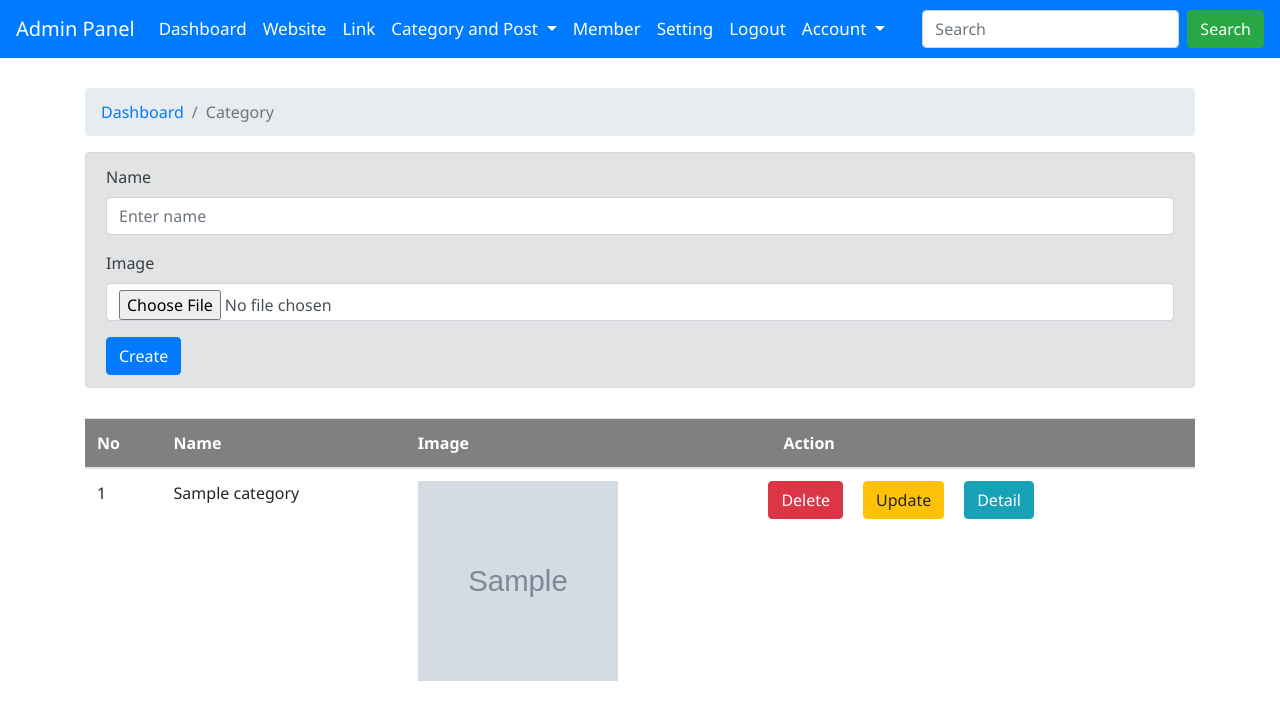
After one commit to WebDeveloperThawZinSoe/Blog-System-With-Pure-PHP, a PHP site: page /admin/category.php in a window 1280 px wide. The commit adds this page. Shown: the top 720 px of the page. Run offline with PHP 8.4, Linux system fonts and the light colour scheme; the visitor is signed in with stand-in values (Sample User, id 1); tables that the repository leaves empty or names only in its code hold one stand-in row (values such as "Sample post"); grey boxes marked "Sample" are stand-in pictures; some libraries are stand-ins or nearby versions.

Commit message:
Category Create Delete

```diff
--- /dev/null
+++ b/admin/category.php
@@ -0,0 +1,88 @@
+<?php
+    include_once "header.php";
+    include_once "navbar.php";
+    include_once "alert.php";
+?>
+<div class="container" style="margin-top:30px;margin-bottom: 30px;">
+
+    <nav aria-label="breadcrumb">
+    <ol class="breadcrumb">
+        <li class="breadcrumb-item"><a href="index.php">Dashboard</a></li>
+        <li class="breadcrumb-item active" aria-current="page">Category</li>
+    </ol>
+    </nav>
+
+    <div class="alert alert-secondary ">
+    <form action="backend.php" method="post" enctype="multipart/form-data">
+    <div class="form-group">
+    <label for="exampleInputEmail1">Name</label>
+    <input type="text" name="name" class="form-control" id="exampleInputEmail1" required aria-describedby="emailHelp" placeholder="Enter name">
+
+  </div>
+  <div class="form-group">
+    <label for="exampleInputEmail1">Image</label>
+    <input type="file" name="image" class="form-control" id="exampleInputEmail1" required aria-describedby="emailHelp" >
+
+  </div>
+
+
+  <button type="submit" name="create-category" class="btn btn-primary">Create</button>
+</form>
+    </div>
+
+    <table style="margin-top:30px" class="table table-hover">
+    <thead style="background-color:gray">
+      <tr>
+        <th style="color:white">No</th>
+        <th style="color:white">Name</th>
+        <th style="color:white">Image</th>
+        <th style="color:white">Action</th>
+      </tr>
+    </thead>
+    <tbody>
+      <?php
+        $sql = "SELECT id,name,image FROM category ORDER BY id DESC ";
+        $result = mysqli_query($connect, $sql);
+        if($result){
+          foreach($result as $key=>$value){
+            ?>
+              <tr>
+                 <td><?php echo ++$key; ?></td>
+                  <td> <?php echo $value['name']; ?></td> </td>
+                  <td> <img src="../uploads/<?php echo $value['image'] ?>" style="width:200px;height:200px" class="img-responsive"> </td>
+                  <td>
+                    <div class="row">
+                    <form action="backend.php" method="post" style="display:inline-block;margin-right:20px">
+                      <input type="hidden" name="id" value="<?php echo $value['id'] ?>">
+                       <input onclick="return confirm('Are you sure to delete ?')" type="submit" class="btn btn-danger" name="delete_category" value="Delete">
+                      </form>
+                      <form action="update_user.php" method="POST" style="display:inline-block;margin-right:20px">
+                         <input type="hidden" name="id" value="<?php echo $value['id'] ?>">
+                         <input type="submit" class="btn btn-warning" name="update_user" value="Update">
+                        </form>
+                        <form action="update_user.php" method="POST" style="display:inline-block">
+                         <input type="hidden" name="id" value="<?php echo $value['id'] ?>">
+                         <input type="submit" class="btn btn-info" name="category_detail" value="Detail">
+                        </form>
+                    </div>
+
+                 </td>
+                  </tr>
+            <?php
+          }
+        }
+      ?>
+
+
+    </tbody>
+  </table>
+
+</div>
+
+<script>
+
+</script>
+
+<?php
+    include_once "../components/footer.php";
+?>
--- a/admin/navbar.php
+++ b/admin/navbar.php
@@ -20,7 +20,7 @@
           Category and Post
         </a>
         <div class="dropdown-menu" aria-labelledby="navbarDropdown">
-          <a class="dropdown-item" href="#"> Category and Subcategory</a>
+          <a class="dropdown-item" href="category.php"> Category and Subcategory</a>
           <a class="dropdown-item" href="#">Post</a>
         </div>
       </li>
```
Also changed, not shown: admin/backend.php (+81 -0 lines), uploads/5_Original-Material-Factory-Price-Good-Quality-Wireless-Earphone-for-iPhone.jpg (added), uploads/97_download (4).jpg (added).
